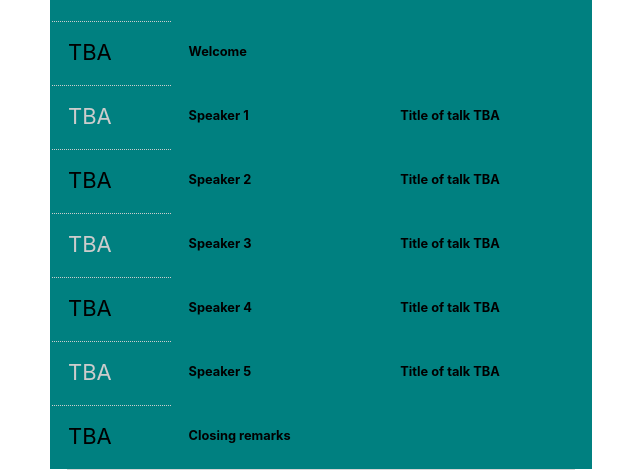
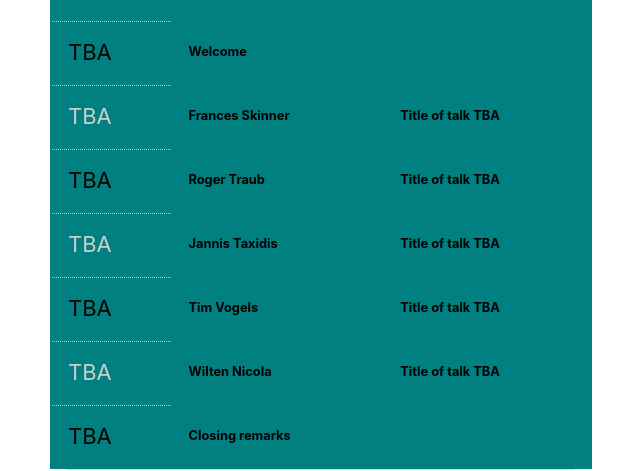
Before and after one commit to spirosChv/ocns2021interneurons, a Jekyll site: the page built from program/index.html, in a window 1280 px wide. Shown: the part 406-877 px from the top of the page, without its empty margins (319-959 px from the left). Built offline with Jekyll 4.4.1, drawn with Linux system fonts in a browser that asks for light colours.

Commit message:
Update index.html

```diff
--- a/program/index.html
+++ b/program/index.html
@@ -99,27 +99,27 @@ title: Workshop Program
 				</tr>
 				<tr>
 				    <th>TBA</th>
-				    <td colspan="10" rowspan="1" class="blurb">Speaker 1</td>
+				    <td colspan="10" rowspan="1" class="blurb">Frances Skinner</td>
 				    <td colspan="10" rowspan="1" class="blurb">Title of talk TBA</td>
 				</tr>
 				<tr>
 				    <th>TBA</th>
-				    <td colspan="10" rowspan="1" class="blurb">Speaker 2</td>
+				    <td colspan="10" rowspan="1" class="blurb">Roger Traub</td>
 				    <td colspan="10" rowspan="1" class="blurb">Title of talk TBA</td>
 				</tr>
 				<tr>
 				    <th>TBA</th>
-				    <td colspan="10" rowspan="1" class="blurb">Speaker 3</td>
+				    <td colspan="10" rowspan="1" class="blurb">Jannis Taxidis</td>
 				    <td colspan="10" rowspan="1" class="blurb">Title of talk TBA</td>
 				</tr>
 				<tr>
 				    <th>TBA</th>
-				    <td colspan="10" rowspan="1" class="blurb">Speaker 4</td>
+				    <td colspan="10" rowspan="1" class="blurb">Tim Vogels</td>
 				    <td colspan="10" rowspan="1" class="blurb">Title of talk TBA</td>
 				</tr>
 				<tr>
 				    <th>TBA</th>
-				    <td colspan="10" rowspan="1" class="blurb">Speaker 5</td>
+				    <td colspan="10" rowspan="1" class="blurb">Wilten Nicola</td>
 				    <td colspan="10" rowspan="1" class="blurb">Title of talk TBA</td>
 				</tr>
 				<tr>
```
